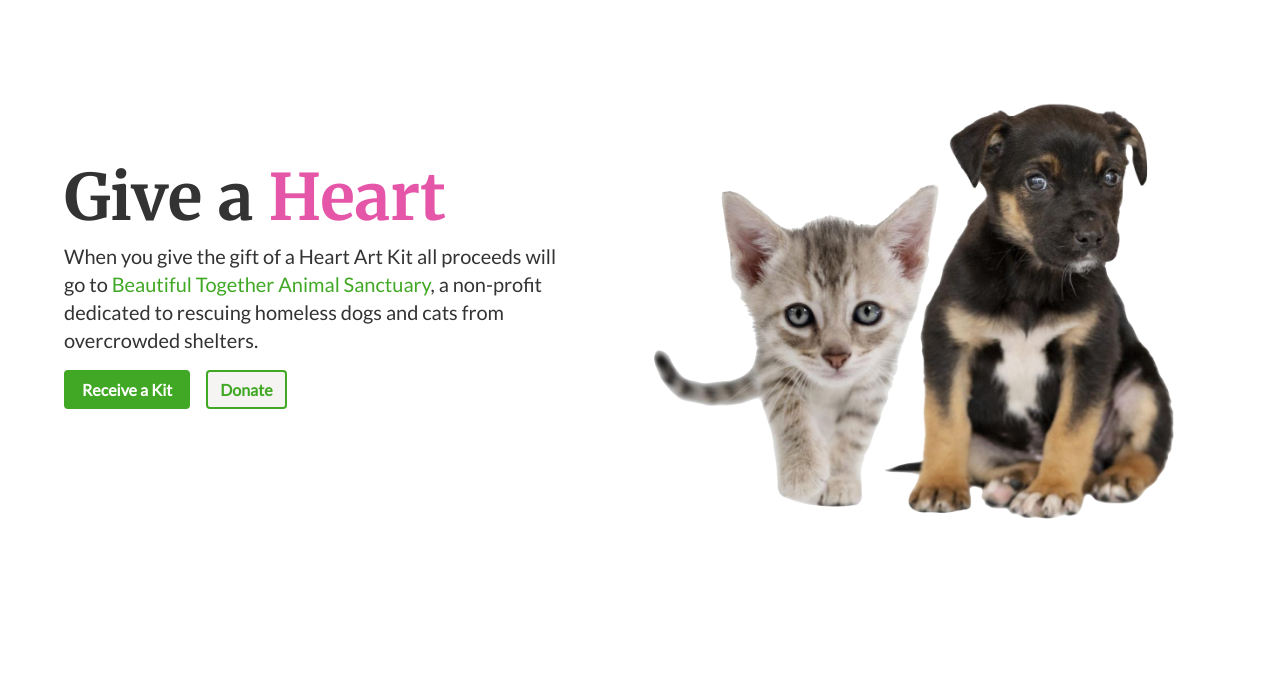
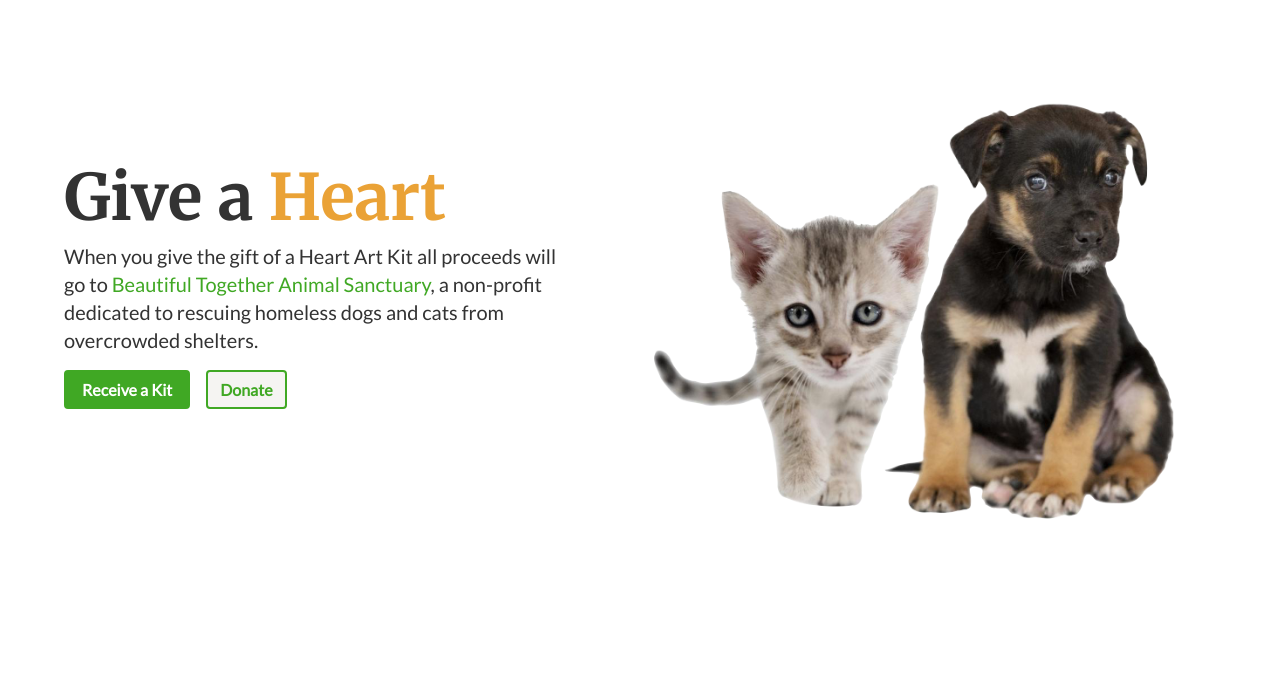
Before and after one commit to EmilianoGarciaLopez/give-a-heart, a website built with Vite: page index.html in a window 1280 px wide. Shown: the part 126-800 px from the top of the page. Built offline with nearby package versions, Linux system fonts and the light colour scheme.

Commit message:
improved styling of third section

```diff
--- a/style.scss
+++ b/style.scss
@@ -134,7 +134,7 @@ section {
       color: $black;
       display: block;
       .pinkText {
-        color: $pink;
+        color: $orange;
         display: inline-block;
       }
     }
```
